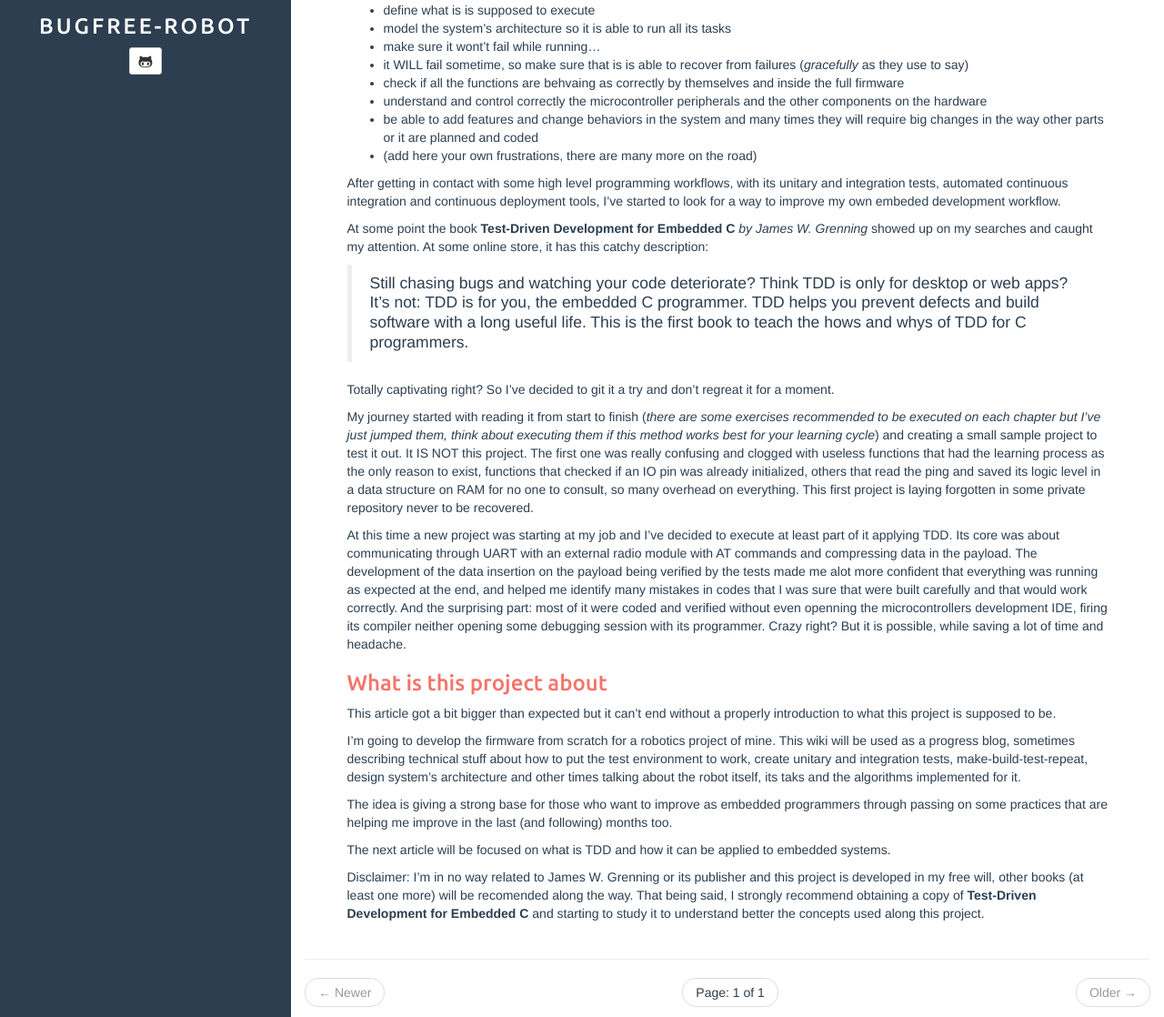
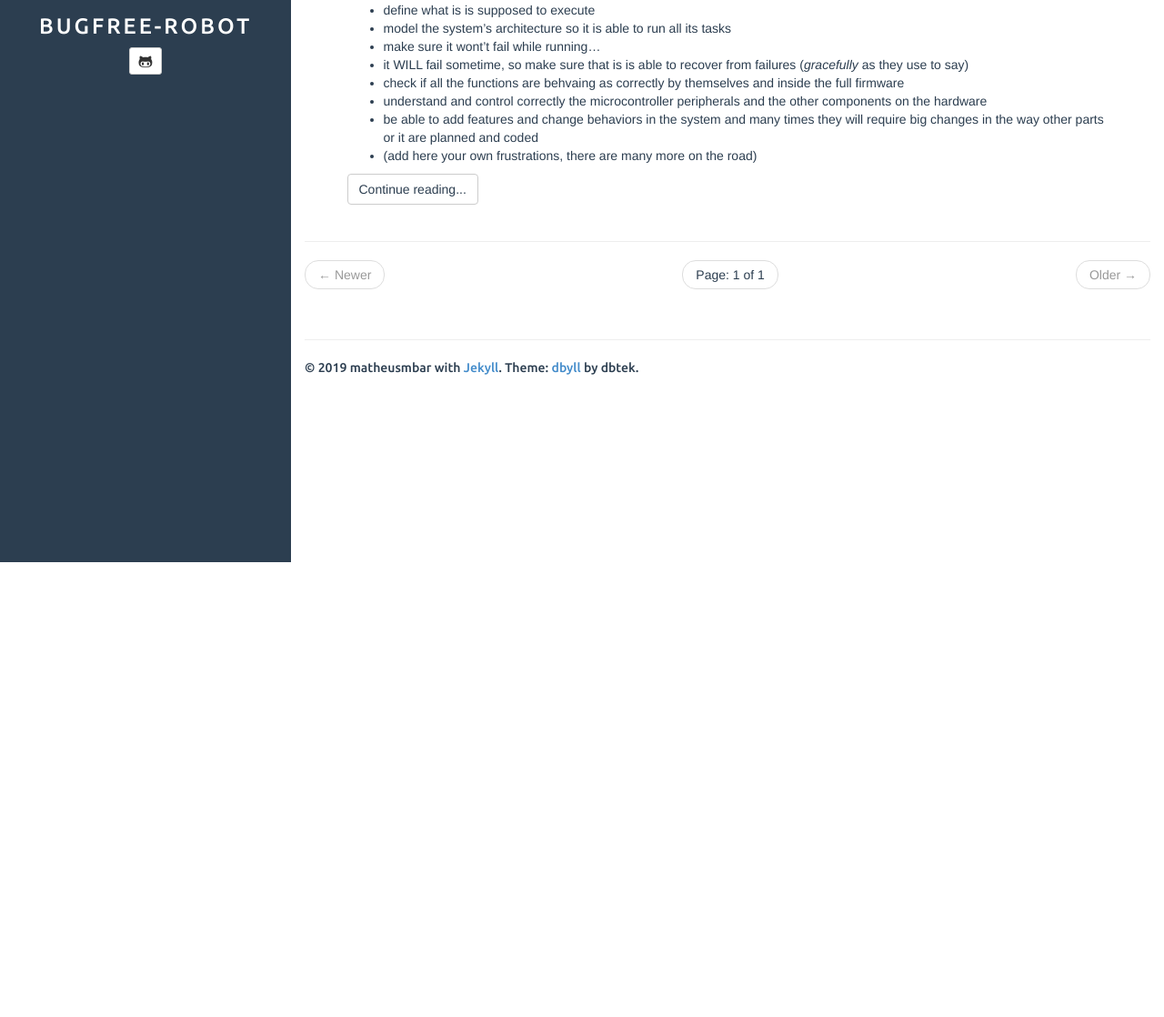
Before and after one commit to matheusmbar/matheusmbar.github.io, a Jekyll site: the page built from index.html, in a window 1280 px wide and 1400 px high, cut to the strip 282-1400 px from the top of the window. Shown: the whole strip at 91% size. Built offline with Jekyll 4.4.1, drawn with Linux system fonts in a browser that asks for light colours; the list of posts is cut into pages by our own code; comment, search, counter and statistics services are not loaded.

Commit message:
set up disqus correctly and exerpts

```diff
--- a/_config.yml
+++ b/_config.yml
@@ -1,11 +1,12 @@
 # visit https://github.com/mojombo/jekyll/wiki/Configuration for more settings
+# docs https://jekyllrb.com/docs/
 
 paginate: 10 # pagination based on number of posts
 paginate_path: "page:num"
 exclude: ["README.md"] # files to exclude
 highlighter: rouge
 markdown: kramdown
-disqus: matheusmbar
+disqus: matheusmbar-github-io
 google_analytics: UA-134810563-1
 title: bugfree-robot
 
@@ -27,6 +28,7 @@ author:
 #  bio:
   email_md5: 8db7b9f2f6186cfad394d87fe6868a83
 
+excerpt_separator: <!--more-->
 #rss_path: feed.xml
 categories_path: categories.html
 tags_path: tags.html
--- a/_posts/2019-02-19-home.md
+++ b/_posts/2019-02-19-home.md
@@ -3,10 +3,8 @@ layout: post
 title: Welcome
 categories: [general]
 tags: [TDD]
-description: Welcome to the **_bugfree_robot_** project
-fullview: true
+comments: true
 ---
-
 This project is being developed as a way to create some kind of tutorial, guidance or general tips/tricks about coding for embedded systems using Test Driven Development (TDD) and some other techniques.
 
 I've being coding microcontrolers for several years and it can be really challenging due to many reasons like:
@@ -18,6 +16,8 @@ I've being coding microcontrolers for several years and it can be really challen
 - understand and control correctly the microcontroller peripherals and the other components on the hardware
 - be able to add features and change behaviors in the system and many times they will require big changes in the way other parts or it are planned and coded
 - (add here your own frustrations, there are many more on the road)
+
+<!--more-->
 
 After getting in contact with some high level programming workflows, with its unitary and integration tests, automated continuous integration and continuous deployment tools, I've started to look for a way to improve my own embeded development workflow.
 
@@ -40,7 +40,5 @@ The idea is giving a strong base for those who want to improve as embedded progr
 
 The next article will be focused on what is TDD and how it can be applied to embedded systems.
 
-Disclaimer: I'm in no way related to James W. Grenning or its publisher and this project is developed in my free will, other books (at least one more) will be recomended along the way. That being said, I strongly recommend obtaining a copy of **Test-Driven Development for Embedded C** and starting to study it to understand better the concepts used along this project.
-
-
-{% include disqus.html %}
+### Disclaimer:
+I'm in no way related to James W. Grenning or its publisher and this project is developed in my free will, other books (at least one more) will be recomended along the way. That being said, I strongly recommend obtaining a copy of **Test-Driven Development for Embedded C** and starting to study it to understand better the concepts used along this project.
--- a/index.html
+++ b/index.html
@@ -33,6 +33,7 @@ tagline:
   {{ post.description }}
   {% else %}
   {{ post.excerpt }}
+  <a class="btn btn-default" href="{{ site.BASE_PATH }}{{ post.url }}">Continue reading...</a>
   {% endif %}
   {% endif %}
   </div>
```
Also changed, not shown: 3 other files. Lines whose indentation alone changed are shown as unchanged.
